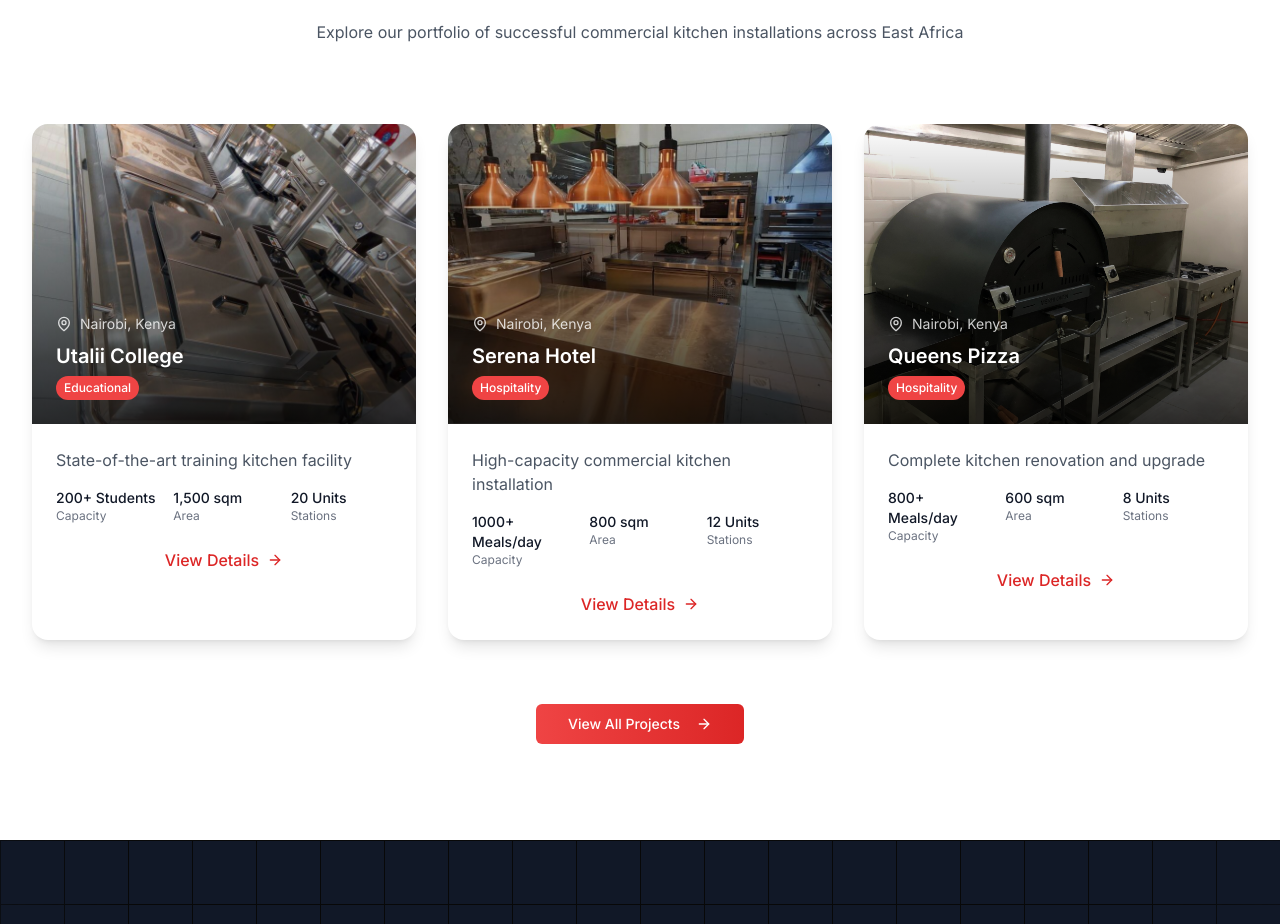
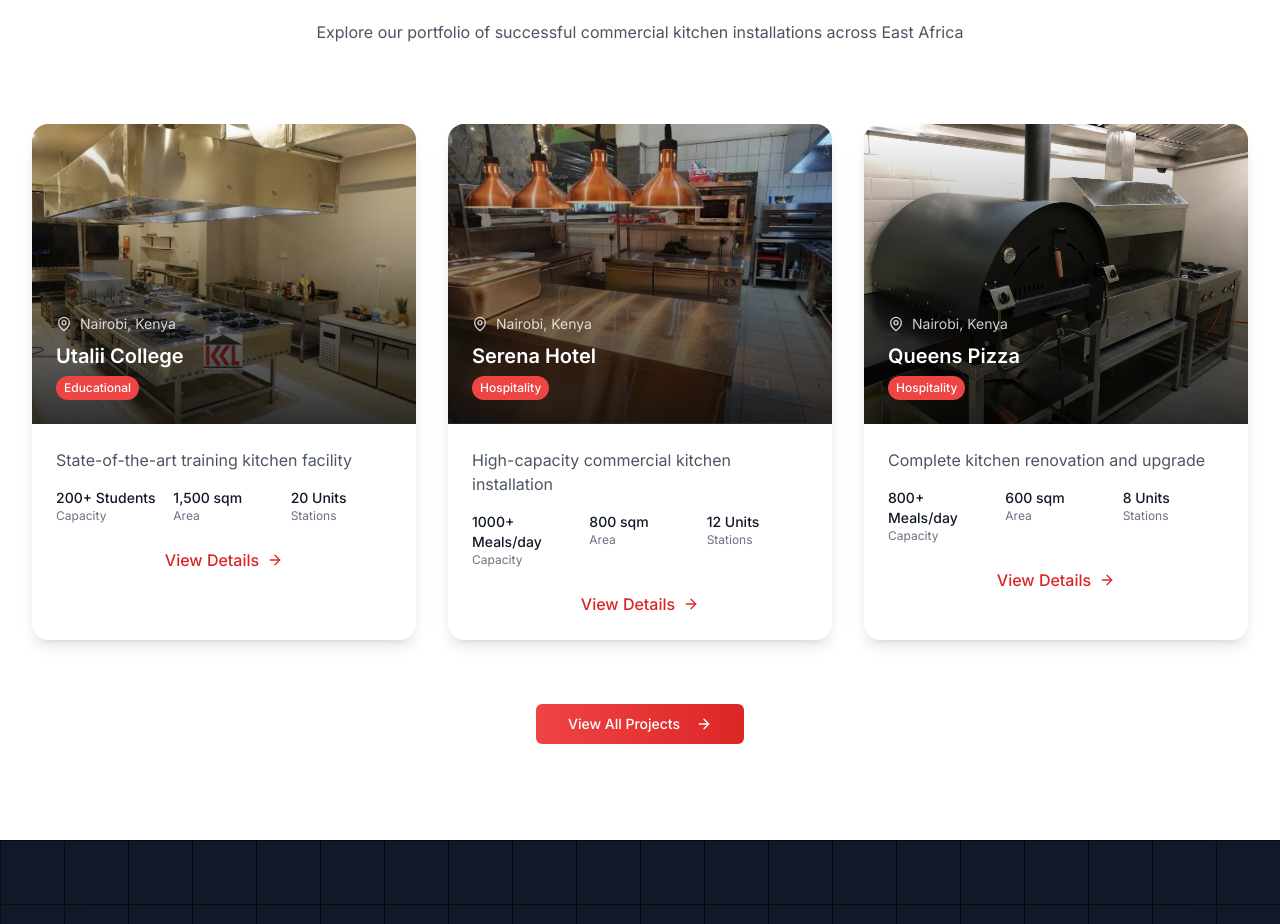
Before and after one commit to KianChase/kcl, a Next.js app: page / in a window 1280 px wide. Shown: the part 3000-3924 px from the top of the page. Built offline with nearby package versions, Linux system fonts and the light colour scheme.

Commit message:
modified:   app/components/sections/ProjectShowcase.tsx

```diff
--- a/app/components/sections/ProjectShowcase.tsx
+++ b/app/components/sections/ProjectShowcase.tsx
@@ -29,7 +29,7 @@ const projects: Project[] = [
     title: "Utalii College",
     category: "Educational",
     description: "State-of-the-art training kitchen facility",
-    image: "/images/projects/utalii/main.jfif",
+    image: "/images/projects/utalii/gallery-2.jpeg",
     location: "Nairobi, Kenya",
     stats: {
       capacity: "200+ Students",
```
